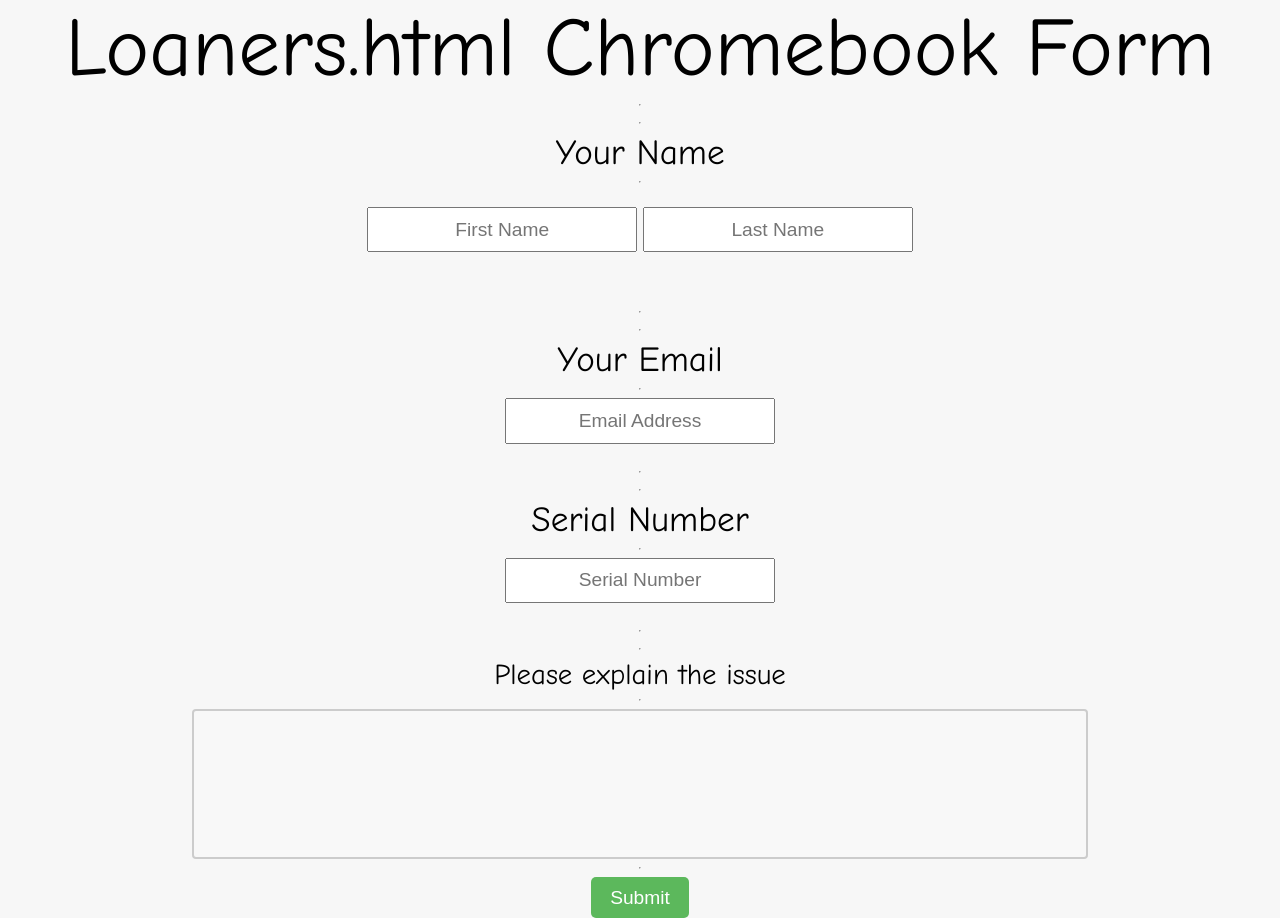
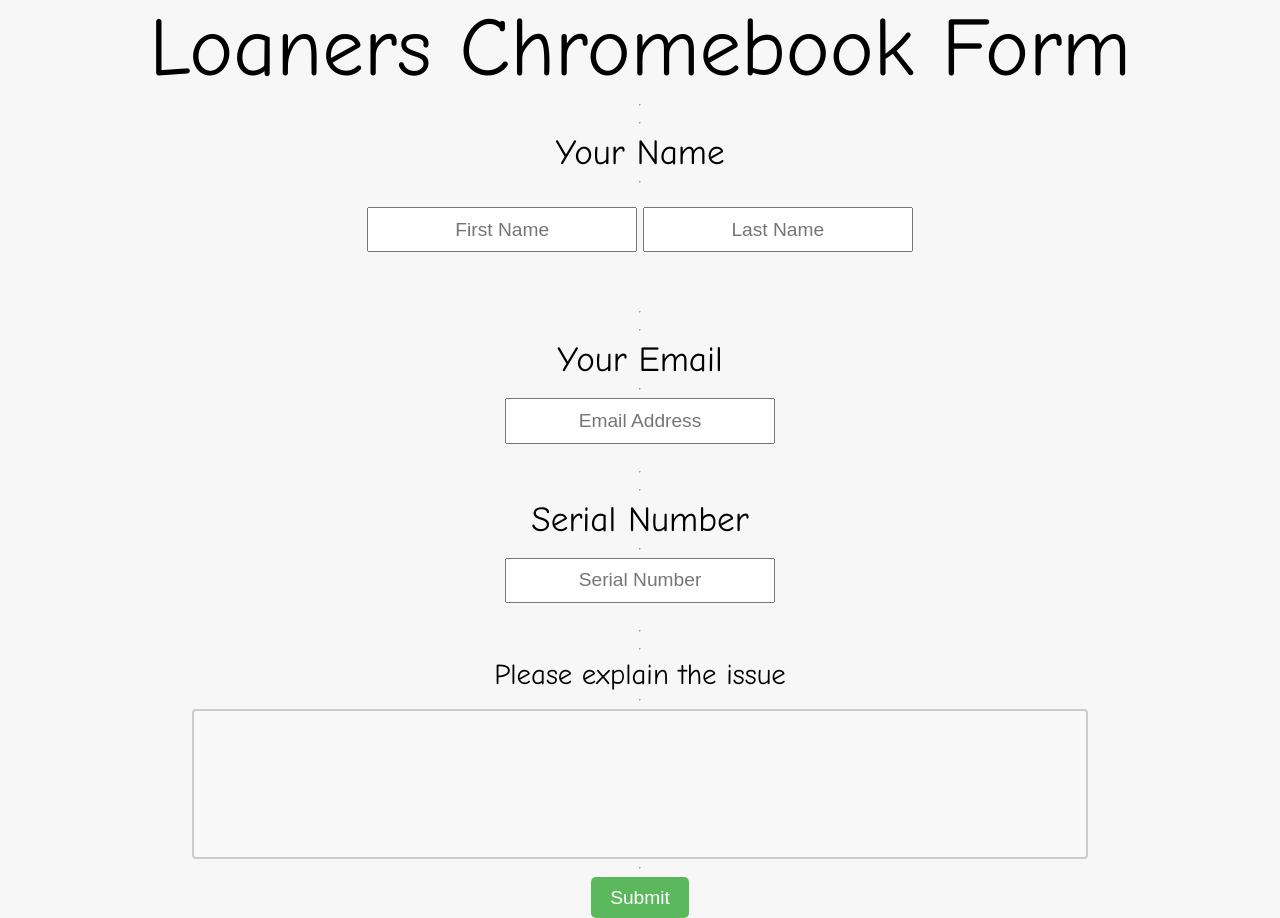
Before and after one commit to 27phunt/cbform, a plain HTML site: page Form/Loaners.html in a window 1280 px wide. Drawn offline with Linux system fonts and the light colour scheme.

Commit message:
Update Loaners.html

```diff
--- a/Form/Loaners.html
+++ b/Form/Loaners.html
@@ -39,7 +39,7 @@
 // Input fields [Placeholder,type]
 const fields = ["text","text","text","text","text"]
 
-const sheet = window.location.pathname.split("/Form/")[1]
+const sheet = window.location.pathname.split("/Form/")[1].split(".html")[0]
 function onLoad() {document.getElementById("title").textContent = sheet+" Chromebook Form"}
 
 function submit() {
```
